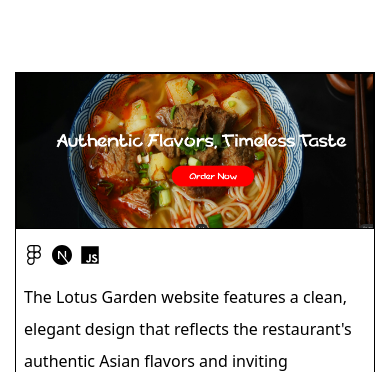
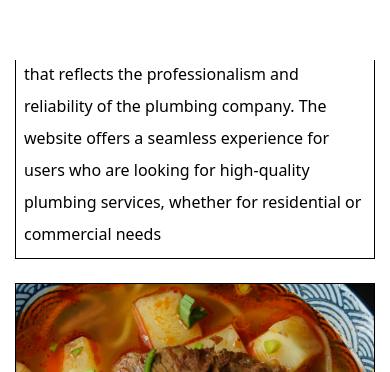
Before and after one commit to BerylBrothers/Paint-Website, a Next.js app: page / in a window 390 px wide. Shown: the part 1628-2000 px from the top of the page. Built offline with nearby package versions, Linux system fonts and the light colour scheme.

Commit message:
Updated work section. In Progress

```diff
--- a/components/Work.jsx
+++ b/components/Work.jsx
@@ -1,4 +1,5 @@
 import React from 'react'
+import Link from 'next/link';
 import {
     FaHtml5,
     FaCss3, FaJs, FaReact, FaFigma, FaNodeJs
@@ -14,6 +15,7 @@ const projects = [
   {
     title: 'Aqua Solutions',
     description: "The Aqua Solutions website is designed with a clean, modern, and user-friendly interface that reflects the professionalism and reliability of the plumbing company. The website offers a seamless experience for users who are looking for high-quality plumbing services, whether for residential or commercial needs",
+    href:"/",
     stack:[
       {
         name:< FaFigma />
@@ -30,6 +32,7 @@ const projects = [
   {
     title: 'The Lotus Garden',
     description: "The Lotus Garden website features a clean, elegant design that reflects the restaurant's authentic Asian flavors and inviting atmosphere. The interactive menu showcases a variety of dishes with high-quality images and detailed descriptions, while the About Us section shares the restaurant's story and dedication to quality.",
+    href:"/",
     stack:[
       {
         name:< FaFigma />
@@ -46,6 +49,7 @@ const projects = [
   {
     title: 'Pulse Fitness',
     description: "I created a sleek and user-friendly website for Pulse Fitness that showcases the gym's offerings in a modern and engaging way. The design emphasizes simplicity and ease of navigation, highlighting key features like membership options, class schedules, and contact information blah blah blah blah.",
+    href:"/",
     stack:[
       {
         name:< SiNextdotjs />
@@ -66,19 +70,21 @@ const Work = () => {
         <section className='h-full bg-white text-black'>
           <div className="container mx-auto h-full">
             <div className='py-12'>
-            <h3 className='py-8'>My Work</h3>
-        <div className='grid grid-cols-1 md:grid-cols-3 gap-4'>
+              <h3 className='py-12'>My Work</h3>
+              <div className='grid grid-cols-1 md:grid-cols-3 gap-6'>
                 {projects.map((project, index) => {
-                return <div className='border border-black' key={index}>
-                    <div className='border border-black'>
+                  return (
+                    <div className='border border-black flex flex-col' key={index}>
+                      <Link href={project.href}>
+                          <div className='relative h-80'>
                             <Image
                               src={project.image}
                               alt={project.title}
-                    width={500}  // You can set a fixed width
-                    height={350} // You can set a fixed height
+                              layout="fill"  // This makes the image take up the full container
                               objectFit="cover" // Ensures the image covers the div without distortion
                             />
                           </div>
+                      </Link>
                       <div className="p-2 pt-4 flex flex-row">
                         {/* Map over the stack array to render each icon */}
                         {project.stack.map((tech, idx) => (
@@ -87,6 +93,7 @@ const Work = () => {
                       </div>
                       <div className='p-2'>{project.description}</div>
                     </div>
+                  );
                 })}
               </div>
             </div>
```
Lines whose indentation alone changed are shown as unchanged.
